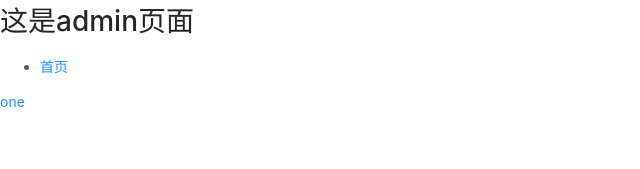
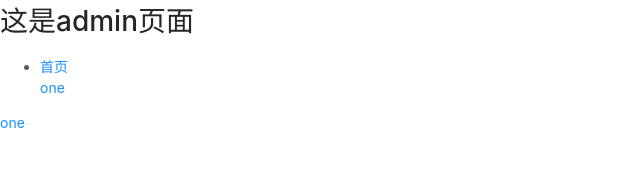
Before and after one commit to Len-kahone/react-webpack-template, a React app: page /admin in a window 1280 px wide. Shown: the top 169 px of the page, without its empty margins (0-640 px from the left). Built offline with nearby package versions, Linux system fonts and the light colour scheme.

Commit message:
又是路由权限

```diff
--- a/src/pages/App.tsx
+++ b/src/pages/App.tsx
@@ -3,20 +3,20 @@ import {
   BrowserRouter as Router,
   Switch,
   Route,
-  Link,
-  Redirect,
 } from "react-router-dom";
 
 import routes from "@/routes/route-config";
+import renderRoutes from "@/routes/renderRoutes";
 const App: React.FC = (props) => {
   return (
     <Fragment>
       <Router>
         <Suspense fallback="loading">
           <Switch>
-            {routes.map(item=>{
+          {  renderRoutes(routes)}
+            {/* {routes.map(item=>{
               return <Route exact path={item.path} key={item.path} component={item.component}></Route>;
-            })}
+            })} */}
             {/* <Route
               path="/"
               exact
--- a/src/pages/admin/Admin.tsx
+++ b/src/pages/admin/Admin.tsx
@@ -1,18 +1,30 @@
-import React from "react";
-import { BrowserRouter as Router, Route, Link } from "react-router-dom";
+import React,{Suspense} from "react";
+import { BrowserRouter as Router, Route, Link ,Switch} from "react-router-dom";
 import One from "pages/admin/One";
- const Admin = () => {
+// type propsType = RouteComponentProps<any>
+import renderRoutes from "@/routes/renderRoutes";
+interface routePorps{
+  routes?:any,
+}
+ const Admin:React.FC<routePorps> = (props) => {
+   const {routes} =props;
+
    return (
      <div>
+       <Router>
          <h1> 这是admin页面</h1>
          <ul>
            <li>
              <Link to="/">首页</Link>
            </li>
+           <Link to="/admin/one">one</Link>
          </ul>
-        <Router>
+
          <Link to="/admin/one">one</Link>
-          <Route exact path="/admin/one" component={One}></Route>
+         <Suspense fallback="loading">
+           <Switch>{renderRoutes(routes)}</Switch>
+         </Suspense>
+         {/* <Route exact path="/admin/one" component={One}></Route> */}
        </Router>
      </div>
    );
--- a/src/pages/home/Home.tsx
+++ b/src/pages/home/Home.tsx
@@ -8,7 +8,7 @@ export default class Home extends Component<any, any> {
     };
   }
   componentDidMount() {
-    console.log(this.props);
+    // console.log(this.props);
   }
   handleClick() {
     console.log(this.props.history.push("/login"));
--- /dev/null
+++ b/src/routes/renderRoutes.tsx
@@ -0,0 +1,14 @@
+import React from "react";
+import {routeConifg} from "./route-config";
+import { Route } from "react-router-dom";
+
+const renderRoutes=function(routes:routeConifg[]):any{
+    return routes.map(route=>{
+        const { path, component:Component, routes = [] } = route;
+        console.log(path);
+        return <Route exact key={path} path={path} render={(props:any)=>{
+            return <Component routes={routes} {...props}></Component>;
+        }}></Route>;
+    });
+};
+export default renderRoutes;
--- a/src/routes/route-config.tsx
+++ b/src/routes/route-config.tsx
@@ -1,6 +1,6 @@
-import React, { Component } from "react";
+import React from "react";
 
-interface routeConifg {
+export interface routeConifg {
   path: string;
   component: React.FC;
   routes?: routeConifg[];
@@ -11,12 +11,12 @@ const routes: routeConifg[] = [
   {
     path: "/admin",
     component: React.lazy(() => import("pages/admin/Admin")),
-    // routes: [
-    //   {
-    //     path: "/admin/one",
-    //     component: React.lazy(() => import("pages/admin/One")),
-    //   },
-    // ],
+    routes: [
+      {
+        path: "/admin/one",
+        component: React.lazy(() => import("pages/admin/One")),
+      },
+    ],
   },
   { path: "/login", component: React.lazy(() => import("pages/login/Login")) },
 ];
```
Lines whose indentation alone changed are shown as unchanged.
